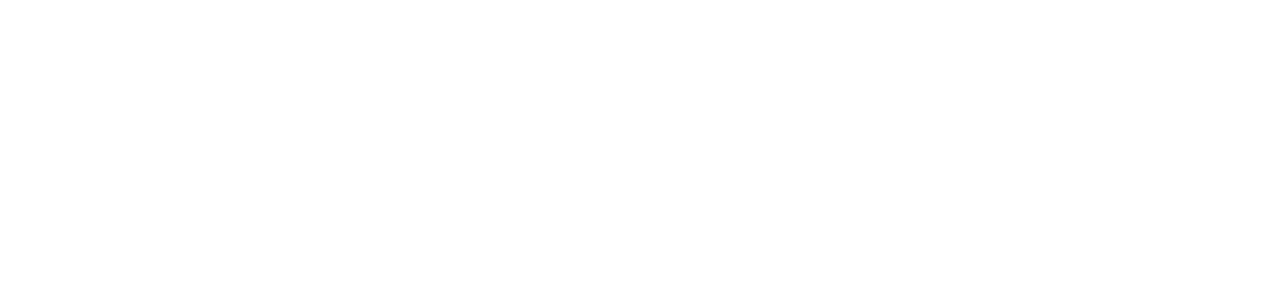
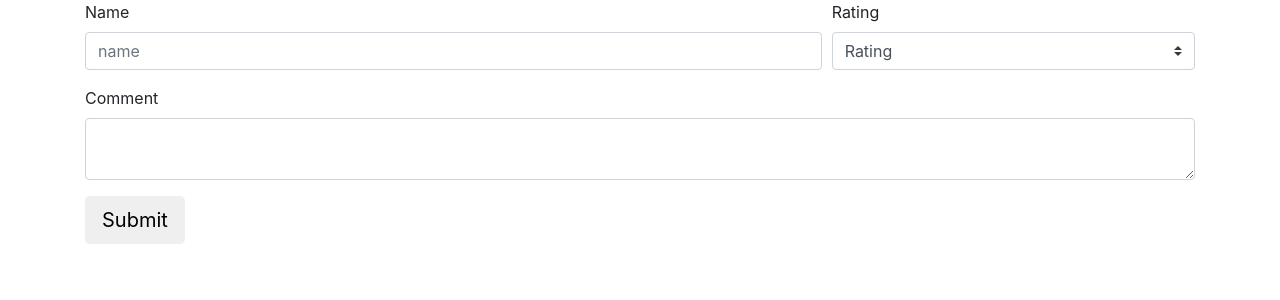
Before and after one commit to SantiagoMS03/ucfevents, a React (Create React App) app in the folder client/: page /events/1/1 in a window 1280 px wide. Before the commit this address had no page. Shown: the top 300 px of the page. Built offline with nearby package versions, Linux system fonts and the light colour scheme; the HTML template or start-up script is replaced by a standard one.

Commit message:
Add/delete reviews

```diff
--- a/client/src/App.js
+++ b/client/src/App.js
@@ -21,6 +21,7 @@
 import SuperAdminRegisterPage from "./routes/user/SuperAdminRegisterPage";
 import WelcomePage from "./routes/WelcomePage";
 import RSOsPage from './routes/rsos/RSOsPage';
+import EditReview from "./components/events/EditReview"
 
 function App() {
   return (
@@ -44,6 +45,7 @@
               <Route exact path="/events/:eventid" element={<EventDetailPage/>}/>
               <Route exact path="/events/:eventid/edit" element={<EditEventPage/>}/>
               <Route exact path="/newevent/:rsoid" element={<CreateEventPage/>}/>
+              <Route exact path="/events/:eventid/:reviewid" element={<EditReview/>}/>
 
               <Route exact path="/welcome" element={<WelcomePage/>}/>
               <Route exact path="/login" element={<LogInPage/>}/>
--- a/client/src/components/events/AddEvent.js
+++ b/client/src/components/events/AddEvent.js
@@ -46,7 +46,7 @@
         length_minutes,
         visibility
       })
-      navigate('/events')
+      navigate('/rsos')
     } catch (err) {
       console.log(err);
     }
--- a/client/src/components/events/EditReview.js
+++ b/client/src/components/events/EditReview.js
@@ -1,101 +1,79 @@
 import React, { useState, useEffect, Fragment } from 'react'
 import EventFinder from '../../apis/EventFinder'
 import { useParams } from "react-router-dom";
+import GetCookie from '../Cookie';
+import { useNavigate } from "react-router-dom";
 
 const EditReview = () => {
-//   const { id } = useParams();
-//   const [name, setName] = useState("");
-//   const [category, setCategory] = useState("");
-//   const [description, setDescription] = useState("");
-//   const [date, setDate] = useState("");
-//   const [length_minutes, setLength] = useState("");
+    var {eventid, reviewid} = useParams();
+    const [name, setName] = useState("");
+    const [reviewComment, setReviewComment] = useState("");
+    const [rating, setRating] = useState("Rating");
+    const [userid, setUserID] = useState("")
+    const id = GetCookie("user_id");
+    let navigate = useNavigate()
 
 //   useEffect(() => {
 //     const fetchData = async () => {
 //       try {
-//         const response = await EventFinder.get(`/${id}`);
-//         const eventData = response.data.data.event;
-//         setName(eventData.name);
-//         setCategory(eventData.category);
-//         setDescription(eventData.description);
-//         setDate(eventData.date);
-//         setLength(eventData.length_minutes);
+//         const response = await EventFinder.get(`/${eventid}`);
+//         const eventData = response.data.data.reviews;
+//         console.log(eventData)
+//         setUserID(eventData.user_id);
 //       } catch (err) {
 //         console.log(err);
 //       }
 //     };
 
 //     fetchData();
-//   }, [id]);
+//   },);
 
 
-//   const handleSubmit = async (e) => {
-//     e.preventDefault();
-//     try {
-//       const updatedEvent = await EventFinder.put(`/${id}`, {
-//         name,
-//         category,
-//         description,
-//         date,
-//         length_minutes
-//       })
-//     } catch (err) {
-//       console.log(err);
-//     }
-//   }
+  const handleSubmitReview = async (e) => {
+    e.preventDefault()
+    console.log(userid);
+    try {
+        const response = await EventFinder.put(`/${eventid}/${id}/${reviewid}/reviews`, {
+            name,
+            review: reviewComment,
+            rating
+        });
+        navigate(`/events/${eventid}`);
+    } catch (err) {
+    }
+};
 
-//   return (
-//     <Fragment>
-//       <form action=''>
-//         <div>
-//           <input
-//             value={name}
-//             onChange={(e) => setName(e.target.value)}
-//             type='text'
-//             placeholder='name'
-//           />
-//         </div>
-//         <div>
-//           <input
-//             value={category}
-//             onChange={(e) => setCategory(e.target.value)}
-//             type='text'
-//             placeholder='category'
-//           />
-//         </div>
-//         <div>
-//           <input
-//             value={description}
-//             onChange={(e) => setDescription(e.target.value)}
-//             type='text'
-//             placeholder='description'
-//           />
-//         </div>
-//         <div>
-//           <input
-//             value={date}
-//             onChange={(e) => setDate(e.target.value)}
-//             type='date'
-//             placeholder='date'
-//           />
-//         </div>
-//         <div>
-//           <input
-//             value={length_minutes}
-//             onChange={(e) => setLength(e.target.value)}
-//             type='number'
-//             placeholder='length'
-//           />
-//         </div>
-//         <button
-//           onClick={handleSubmit}
-//           type='submit'
-//         >
-//         Confirm
-//         </button>
-//       </form>
-//     </Fragment>
-//   )
+  return (
+    <div className="mb-2 container">
+            <form action="">
+                <div className="form-row">
+                    <div className="form-group col-8">
+                        <label htmlFor="name">Name</label>
+                        <input value={name} onChange={e => setName(e.target.value)}
+                            id="name" placeholder="name" type="text" className="form-control"></input>
+                    </div>
+                    <div className="form=group col-4">
+                        <label htmlFor="rating">Rating</label>
+                        <select value={rating} onChange={e => setRating(e.target.value)}
+                        id="rating" className="custom-select">
+                            <option disabled>Rating</option>
+                            <option value="1">1</option>
+                            <option value="2">2</option>
+                            <option value="3">3</option>
+                            <option value="4">4</option>
+                            <option value="5">5</option>
+                        </select>
+                    </div>
+                </div>
+                <div className="form-group">
+                    <label htmlFor="Review">Comment</label>
+                    <textarea value={reviewComment} onChange={e => setReviewComment(e.target.value)}
+                    id="Review" className="form-control"></textarea>
+                </div>
+                <button type = "submit" onClick={handleSubmitReview} className="btn btn-lg">Submit</button>
+            </form>
+        </div>
+  )
 }
 
 export default EditReview;
--- a/client/src/components/events/Reviews.js
+++ b/client/src/components/events/Reviews.js
@@ -1,9 +1,16 @@
 import RatingNum from "./RatingNum"
 import React, { useState, useEffect } from 'react'
 import GetCookies from '../Cookie'
+import EventFinder from "../../apis/EventFinder";
+import { useNavigate } from "react-router-dom";
 
 const Reviews = ({reviews}) => {
     const [userid, setUserID] = useState("")
+    let navigate = useNavigate()
+
+    function refreshPage() {
+        window.location.reload(false);
+      }
 
     useEffect(() => {
         const fetchData = async () => {
@@ -17,23 +24,19 @@
         fetchData();
       }, []);
 
-    const handleDelete = async (e, reviewid) => {
+    const handleDelete = async (e, userid) => {
         e.stopPropagation();
-        // try {
-        //   const response = await EventFinder.delete(`/${eventid}`);
-        //   setEvents(
-        //     events.filter((event) => {
-        //       return event.event_id !== eventid;
-        //     })
-        //   );
-        // } catch (err) {
-        //   console.log(err);
-        // }
+        try {
+          const response = await EventFinder.delete(`/${userid}/reviews`);
+          refreshPage()
+        } catch (err) {
+          console.log(err);
+        }
       };
 
-      const handleUpdate = (e, reviewid) => {
+      const handleUpdate = (e, eventid, reviewid) => {
         e.stopPropagation();
-        // navigate(`/events/${eventid}/edit`);
+        navigate(`/events/${eventid}/${reviewid}`);
       };
 
     return (
@@ -52,7 +55,7 @@
                     <div>
                             {review.user_id == userid &&
                                 <button
-                                    onClick={(e) => handleUpdate(e, review.review_id)}
+                                    onClick={(e) => handleUpdate(e, review.event_id ,review.review_id)}
                                     className="btn btn-lg"
                                 >
                                     Update
@@ -62,7 +65,7 @@
                         <div>
                             {review.user_id == userid &&
                                 <button
-                                    onClick={(e) => handleDelete(e, review.review_id)}
+                                    onClick={(e) => handleDelete(e, review.user_id)}
                                     className="btn btn-lg"
                                 >
                                     Delete
```
Also changed, not shown: 1 other file (tests, documents, lock files or other folders).
